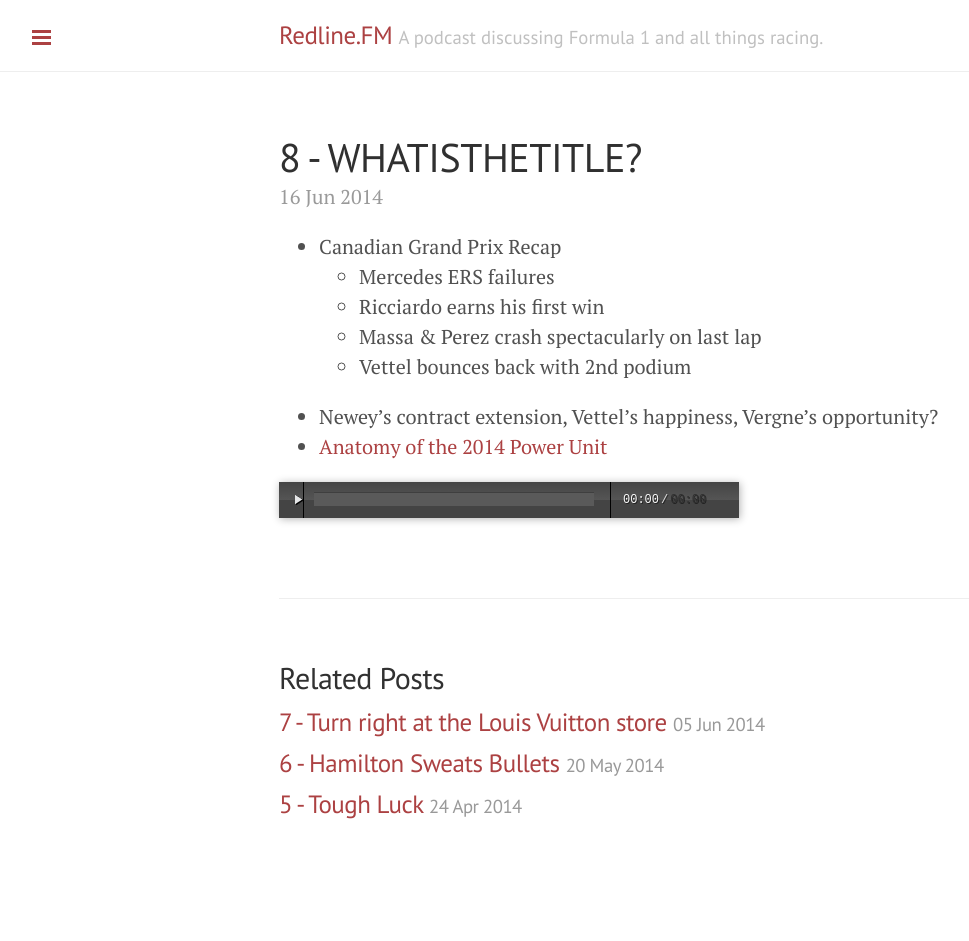
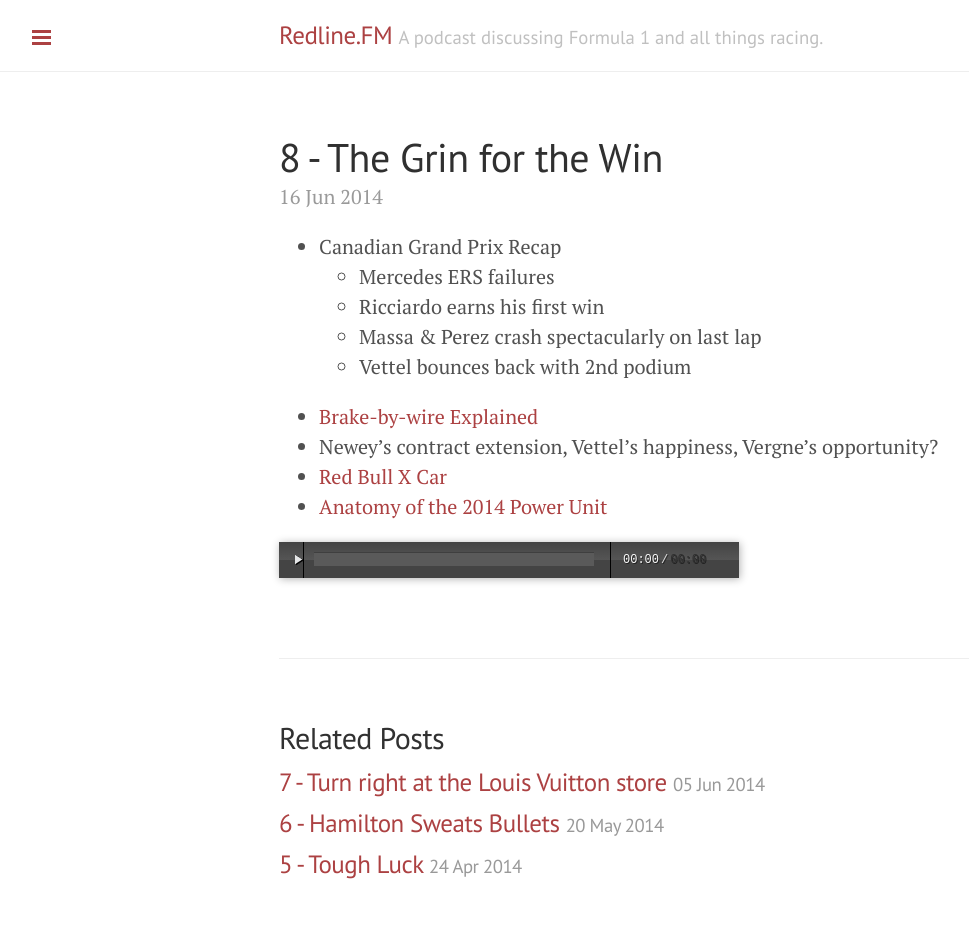
Before and after one commit to chrischernoff/apex, a Jekyll site: the page built from _posts/2014-06-16-8-the-grin-for-the-win.md, in a window 1280 px wide. Shown: the whole page, without its empty margins (1-970 px from the left). Built offline with Jekyll 4.4.1, drawn with Linux system fonts in a browser that asks for light colours; Markdown is read by kramdown in place of the engine named in the settings; before the commit the page ends 900 px from its top, so only the background shows below that.

Commit message:
Update Episode 8 name, add show notes

```diff
--- a/_posts/2014-06-16-8-canada.md
+++ b/_posts/2014-06-16-8-the-grin-for-the-win.md
@@ -1,7 +1,7 @@
 ---
 layout: post
-title: 8 - WHATISTHETITLE?
-summary: Canadian GP Recap, Mercedes hiccup, Red Bull capitalize
+title: 8 - The Grin for the Win
+summary: Canadian GP Recap, Mercedes hiccups, Red Bull capitalizes
 audio: http://traffic.libsyn.com/redlinefm/redlinefm_s01e08_canada.mp3
 size: 29933853
 duration: "00:55:45"
@@ -12,7 +12,9 @@
   * Ricciardo earns his first win
   * Massa & Perez crash spectacularly on last lap
   * Vettel bounces back with 2nd podium
+* [Brake-by-wire Explained](http://www.formula1.com/news/technical/2014/922/1192.html)
 * Newey's contract extension, Vettel's happiness, Vergne's opportunity?
+* [Red Bull X Car](http://en.wikipedia.org/wiki/Red_Bull_X2010)
 * [Anatomy of the 2014 Power Unit](http://www.formula1.com/news/technical/2014/920/1187.html)
 
 <!-- more -->
```
